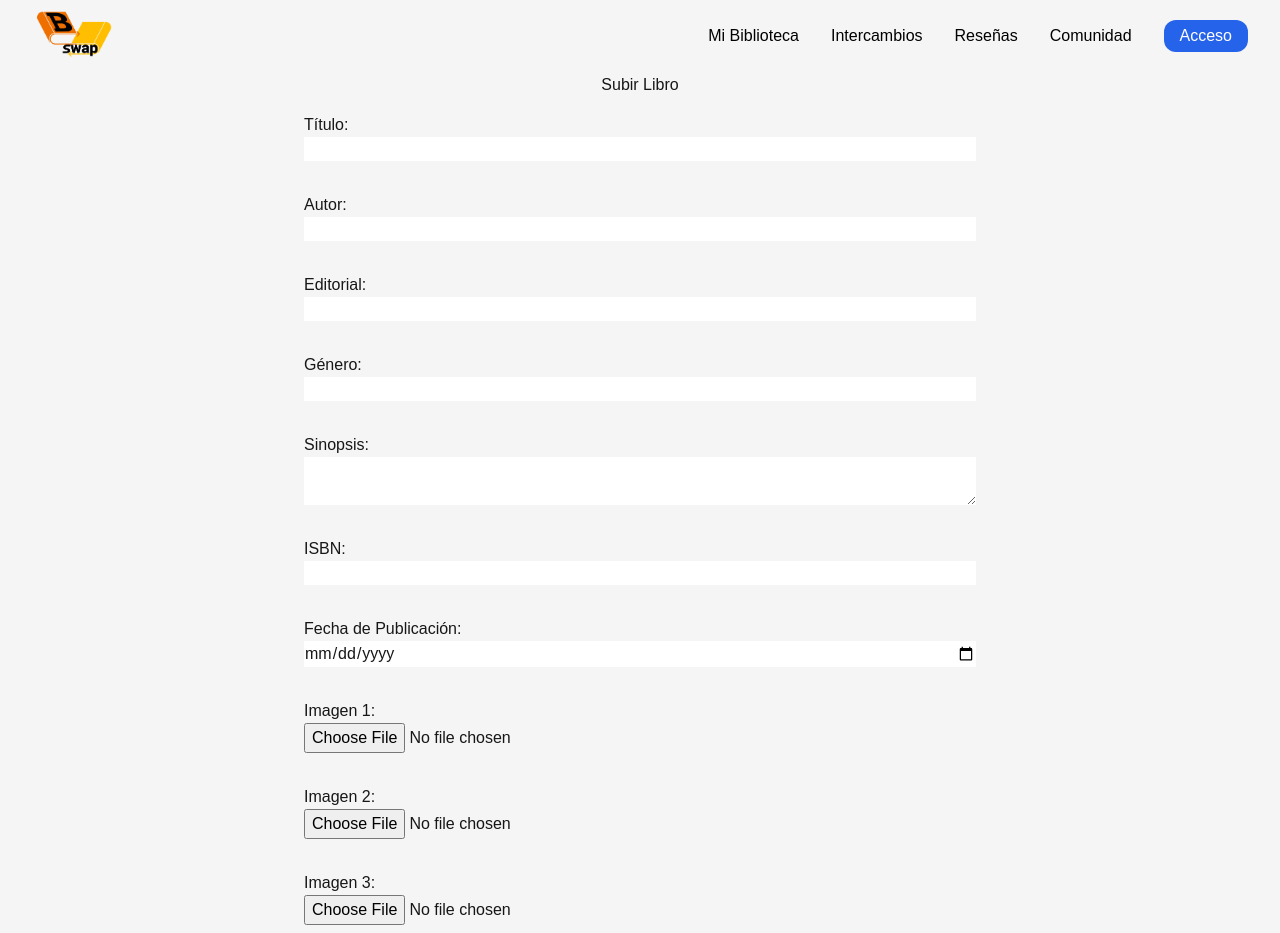
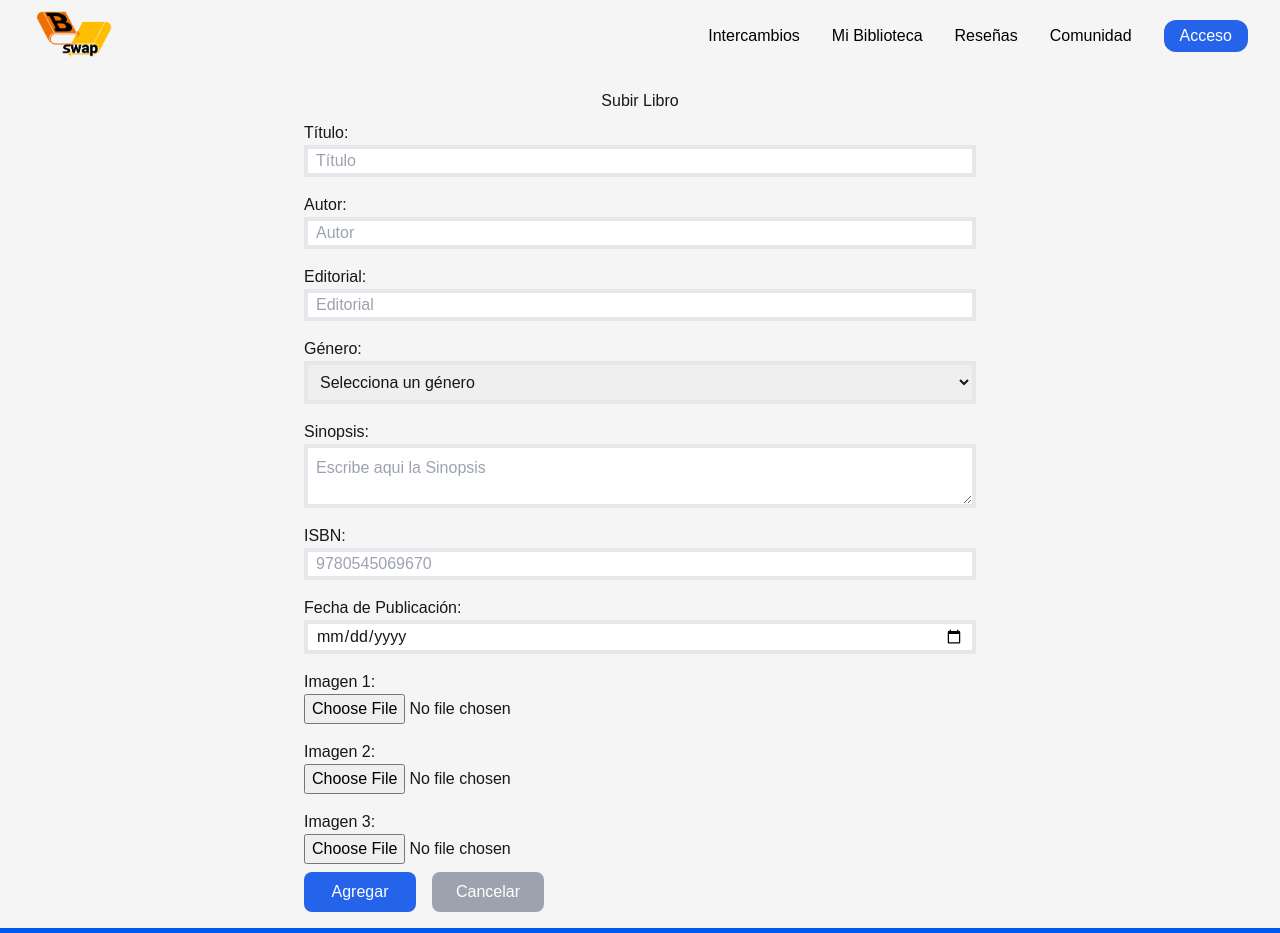
Before and after one commit to VeronicaBravoDevs/Bswap, a Next.js app in the folder frontend/: page /books/createbook in a window 1280 px wide. Shown: the top 933 px of the page. Built offline with nearby package versions, Linux system fonts and the light colour scheme.

Commit message:
feat: implement LatestBooks component and update book fetching logic

```diff
--- a/frontend/src/app/(pages)/books/[id]/page.tsx
+++ b/frontend/src/app/(pages)/books/[id]/page.tsx
@@ -23,7 +23,7 @@ async function getBookById(id: string) {
 } */
 
 export default async function BookPage({ params }: { params: { id: string } }) {
-  const { id } = params;
+  const { id } = await params;
 //agrego bootService para getBookById
 
 try {
--- a/frontend/src/app/layout.tsx
+++ b/frontend/src/app/layout.tsx
@@ -32,7 +32,7 @@ export default function RootLayout({
     <html lang="es">
       <body className={`${roboto.variable} ${robotoSerif.variable} antialiased container mx-auto`}>
         <Header />
-        <main>{children}</main>
+        <main className="my-4">{children}</main>
         <Footer/>
       </body>
     </html>
--- a/frontend/src/app/page.tsx
+++ b/frontend/src/app/page.tsx
@@ -1,11 +1,11 @@
-import CardList from "@/shared/components/ui/card-list";
+import LatestBooks from "@/features/ui/latestbooks/LatestBooks";
 import Image from "next/image";
 
 export default function Home() {
   return (
     <>
       <Image src="/bookgif.gif" width={500} height={500} alt="Fig de Personas Agarrando un libro" className="w-full" unoptimized/>
-      <CardList />
+      <LatestBooks />
     </>
   );
 }
--- a/frontend/src/features/ui/forms/createbook/CreateBookPage.tsx
+++ b/frontend/src/features/ui/forms/createbook/CreateBookPage.tsx
@@ -2,7 +2,7 @@
 import React, { useState } from "react";
 
 const CreateBookForm: React.FC = () => {
-  const [ loading, setLoading ] = useState(false);
+  const [loading, setLoading] = useState(false);
 
   const handleSubmit = async (event: React.FormEvent) => {
     event.preventDefault();
@@ -15,35 +15,35 @@ const CreateBookForm: React.FC = () => {
     console.log("Fecha actual:", fecha);
 
     try {
-
       const bodyFetch = new FormData(event.target as HTMLFormElement);
 
       const image1 = bodyFetch.get("image1");
       const image2 = bodyFetch.get("image2");
       const image3 = bodyFetch.get("image3");
 
-      if (image1 instanceof File && (image1.size === 0)) {
+      if (image1 instanceof File && image1.size === 0) {
         bodyFetch.delete("image1");
       }
-      if (image2 instanceof File && (image2.size === 0)) {
+      if (image2 instanceof File && image2.size === 0) {
         bodyFetch.delete("image2");
       }
-      if (image3 instanceof File && (image3.size === 0)) {
+      if (image3 instanceof File && image3.size === 0) {
         bodyFetch.delete("image3");
       }
 
-      //const bookResponse = await fetch("https://equipo-s21-05-m-webapp.onrender.com/books", {
-      const bookResponse = await fetch("https://equipo-s21-05-m-webapp.onrender.com/books", {
-        method: "POST",
-        //headers: { "Content-Type": "multipart/form-data" },
-        body: bodyFetch,
-      });
+      const bookResponse = await fetch(
+        "https://equipo-s21-05-m-webapp.onrender.com/books",
+        {
+          method: "POST",
+          //headers: { "Content-Type": "multipart/form-data" },
+          body: bodyFetch,
+        }
+      );
 
       if (!bookResponse.ok) throw new Error("Error al crear el libro");
       const book = await bookResponse.json();
       console.log("Libro creado:", book);
 
-      alert("Libro e imágenes subidos correctamente ✅");
     } catch (error) {
       console.error("❌ Error:", error);
     } finally {
@@ -52,37 +52,93 @@ const CreateBookForm: React.FC = () => {
   };
 
   return (
-    <form onSubmit={ handleSubmit } className="max-w-2xl mx-auto [&>div]:flex [&>div]:flex-col [&>div]:py-4">
+    <form
+      onSubmit={handleSubmit}
+      className="max-w-2xl mx-auto [&>div]:flex [&>div]:flex-col [&>div]:py-2"
+    >
       <div>
         <label htmlFor="title">Título:</label>
-        <input type="text" id="title" name="title" required />
+        <input
+          type="text"
+          id="title"
+          name="title"
+          placeholder="Título"
+          className="border-4 border-gray-200 px-2"
+          required
+        />
       </div>
       <div>
         <label htmlFor="author">Autor:</label>
-        <input type="text" id="author" name="author" required />
+        <input
+          type="text"
+          id="author"
+          name="author"
+          placeholder="Autor"
+          className="border-4 border-gray-200 px-2"
+          required
+        />
       </div>
       <div>
         <label htmlFor="publisher">Editorial:</label>
-        <input type="text" id="publisher" name="publisher" />
+        <input
+          type="text"
+          id="publisher"
+          name="publisher"
+          placeholder="Editorial"
+          className="border-4 border-gray-200 px-2"
+          required
+        />
       </div>
       <div>
         <label htmlFor="genre">Género:</label>
-        <input type="text" id="genre" name="genre" required />
+        <select
+          id="genre"
+          name="genre"
+          className="border-4 border-gray-200 p-2"
+          required
+        >
+          <option value="">Selecciona un género</option>
+          <option value="fantasia">Fantasía</option>
+          <option value="ciencia-ficcion">Ciencia Ficción</option>
+          <option value="misterio">Misterio</option>
+          <option value="terror">Terror</option>
+          <option value="romance">Romance</option>
+          <option value="aventura">Aventura</option>
+          <option value="historia">Historia</option>
+        </select>
       </div>
       <div>
         <label htmlFor="description">Sinopsis:</label>
-        <textarea id="description" name="description" required />
+        <textarea
+          id="description"
+          name="description"
+          placeholder="Escribe aqui la Sinopsis"
+          className="border-4 border-gray-200 pt-2 pl-2"
+          required
+        />
       </div>
       <div>
         <label htmlFor="isbn">ISBN:</label>
-        <input type="text" id="isbn" name="isbn" required />
+        <input
+          type="text"
+          id="isbn"
+          name="isbn"
+          placeholder="9780545069670"
+          className="border-4 border-gray-200 px-2"
+          required
+        />
       </div>
       <div>
         <label htmlFor="published">Fecha de Publicación:</label>
-        <input type="date" id="published" name="published" />
+        <input
+          type="date"
+          id="published"
+          name="published"
+          className="border-4 border-gray-200 px-2"
+        />
       </div>
 
-      {/* Imágenes */ }
+      {/* Imágenes */}
       <div>
         <label htmlFor="image1">Imagen 1:</label>
         <input type="file" id="image1" name="image1" accept="image/*" />
@@ -95,9 +151,20 @@ const CreateBookForm: React.FC = () => {
         <label htmlFor="image3">Imagen 3:</label>
         <input type="file" id="image3" name="image3" accept="image/*" />
       </div>
-      <button type="submit" disabled={ loading }>
-        { loading ? "Subiendo..." : "Crear Libro y Subir Imágenes" }
-      </button>
+        <button
+          type="submit"
+          disabled={loading}
+          className="bg-blue-600 text-white py-2 px-4 rounded-lg w-28 mr-4"
+        >
+          {loading ? "Subiendo..." : "Agregar"}
+        </button>
+        <button
+          type="submit"
+          disabled={loading}
+          className="bg-gray-400 text-white py-2 px-4 rounded-lg w-28"
+        >
+          {loading ? "Subiendo..." : "Cancelar"}
+        </button>
     </form>
   );
 };
--- a/frontend/src/features/ui/header/header.tsx
+++ b/frontend/src/features/ui/header/header.tsx
@@ -43,10 +43,10 @@ export default function Header() {
       <nav>
         <ul className="flex items-center gap-8">
           <li>
-            <Link href="/mylibrary">Mi Biblioteca</Link>
+            <Link href="/exchange">Intercambios</Link>
           </li>
           <li>
-            <Link href="/exchange">Intercambios</Link>
+            <Link href="/mylibrary">Mi Biblioteca</Link>
           </li>
           <li>
             <Link href="/reviews">Reseñas</Link>
--- /dev/null
+++ b/frontend/src/features/ui/latestbooks/LatestBooks.tsx
@@ -0,0 +1,13 @@
+import CardList from "@/shared/components/ui/card-list";
+
+const LatestBooks: React.FC = () => {
+
+    const quantity = 6;
+
+    return (
+        <CardList quantity={quantity} />
+
+    )
+}
+
+export default LatestBooks;
--- a/frontend/src/shared/components/common/card-book.tsx
+++ b/frontend/src/shared/components/common/card-book.tsx
@@ -7,17 +7,20 @@ interface CardBookProps {
 }
 
 export default function CardBook({ book }: CardBookProps) {
-  console.log(book);
   return (
     <Link href={`/books/${book.id}`}>
-      <div className="bg-bwhite border-2 border-gray-400 p-8">
-
-            <Image
-              src={book.cover && book.cover.trim() !== "" ? book.cover : "/imagenprueba.png"}
-              alt={`Imagen del Libro ${book.title}`}
-              width={300}
-              height={500}
-            />
+      <div className="bg-bwhite border-2 border-gray-400 p-8 h-full ">
+        <Image
+          src={
+            book.cover && book.cover.trim() !== ""
+              ? book.cover
+              : "/imagenprueba.png"
+          }
+          alt={`Imagen del Libro ${book.title}`}
+          width={250}
+          height={400}
+          className="w-[250px] h-[400px] object-cover"
+        />
         {book.author && <p>{book.author}</p>}
         {book.title && <p>{book.title}</p>}
       </div>
--- a/frontend/src/shared/components/ui/card-list.tsx
+++ b/frontend/src/shared/components/ui/card-list.tsx
@@ -5,21 +5,27 @@ import CardBook from "@/shared/components/common/card-book";
 import Loading from "@/shared/components/common/Loading";
 import Error from "@/shared/components/common/Error";
 
-const CardList: React.FC = () => {
-  const { data: books, loading, error } = useBooks();
+interface CardListProps {
+  quantity?: number;
+}
+
+const CardList: React.FC<CardListProps> = ({ quantity }) => {
+  const { data: books, loading, error } = useBooks(quantity);
+
+  console.log(books);
 
   if (loading) return <Loading />;
-  if(error) return <Error message={error}/>;
+  if (error) return <Error message={error} />;
 
   return (
     <div className="flex flex-wrap justify-around gap-8 my-16">
-      { books.length === 0 ? (
+      {books.length === 0 ? (
         <div>Aún no hay libros cargados</div>
       ) : (
-        books.map((book) => <CardBook key={ book.id } book={ book } />)
-      ) }
+        books.map((book) => <CardBook key={book.id} book={book} />)
+      )}
     </div>
   );
-}
+};
 
 export default CardList;
--- a/frontend/src/shared/hooks/useBooks.tsx
+++ b/frontend/src/shared/hooks/useBooks.tsx
@@ -4,25 +4,34 @@ import { useEffect, useState } from "react";
 import { bootServices } from "../services/books/booksService";
 import { Book } from "@/app/interface/book";
 
-export function useBooks(): { data: Book[], loading: boolean, error: string | null } {
-  const {getBooks} = bootServices;
-  const [ books, setBooks ] = useState<Book[]>([]);
-  const [ error, setError ] = useState<string | null>(null);
-  const [ loading, setLoading ] = useState<boolean>(true);
+export function useBooks(quantity?: number): {
+  data: Book[];
+  loading: boolean;
+  error: string | null;
+} {
+  const { getBooks } = bootServices;
+  const [books, setBooks] = useState<Book[]>([]);
+  const [error, setError] = useState<string | null>(null);
+  const [loading, setLoading] = useState<boolean>(true);
 
   useEffect(() => {
-    const loadBooks = async  () => {
-   try{ const result = await  getBooks();
-       // const filteredBooks = result.filter( (book: Book)=> book.exchange_available );
-    setBooks(result);
-   } catch(error) {
-    setError(error instanceof Error ? error.message : "Unknown error");
-   }finally  {
-      setLoading(false);
-    } };
+    const loadBooks = async () => {
+      try {
+        const result = await getBooks();
+
+        // Si quantity está definido, limitamos la cantidad de libros
+        const filteredBooks = quantity ? result.slice(0, quantity) : result;
+
+        setBooks(filteredBooks);
+      } catch (error) {
+        setError(error instanceof Error ? error.message : "Unknown error");
+      } finally {
+        setLoading(false);
+      }
+    };
 
     loadBooks();
-  }, [getBooks]);
+  }, [getBooks, quantity]); // Dependemos de quantity también para recargar si cambia
 
   return { data: books, loading, error };
 }
--- a/frontend/src/shared/services/books/booksService.tsx
+++ b/frontend/src/shared/services/books/booksService.tsx
@@ -3,26 +3,30 @@ import { Book } from "@/app/interface/book";
 class BootServices {
   Books: Book[] = [];
 
-  getBooks = async (): Promise<Book[]> => {
+  getBooks = async (quantity?: number): Promise<Book[]> => {
+    const url = quantity
+      ? `https://equipo-s21-05-m-webapp.onrender.com/books?quantity=${quantity}`
+      : "https://equipo-s21-05-m-webapp.onrender.com/books";
 
-    const response = await fetch("https://equipo-s21-05-m-webapp.onrender.com/books").then((res) => res.json()).then((res) => {
-
+    const response = await fetch(url)
+      .then((res) => res.json())
+      .then((res) => {
         const { data } = res as { data: Book[] };
-
         return data ?? [];
-    }
-    ).catch((error) => {
+      })
+      .catch((error) => {
         console.error("❌ ~ getBooks ~ error:", error);
         return [];
-    }
-    );
+      });
 
     return response;
-  }
+  };
 
   getBookById = async (bookId: string) => {
     try {
-      const res = await fetch(`https://equipo-s21-05-m-webapp.onrender.com/books/${bookId}`);
+      const res = await fetch(
+        `https://equipo-s21-05-m-webapp.onrender.com/books/${bookId}`
+      );
 
       if (!res.ok) {
         throw new Error(`Error fetching book: ${res.status} ${res.statusText}`);
@@ -35,7 +39,7 @@ class BootServices {
       console.error("❌ ~ getBookById ~ error:", error);
       return {};
     }
-  }
+  };
 
   setBook = (book: Book) => {
     fetch("https://equipo-s21-05-m-webapp.onrender.com/books", {
@@ -44,30 +48,32 @@ class BootServices {
         "Content-Type": "application/json",
       },
       body: JSON.stringify(book),
-    }).then((res) => {
+    })
+      .then((res) => {
         res.json();
-    }
-    ).then((response) => {
+      })
+      .then((response) => {
         console.log("✅ ~ setBook ~ response:", response);
-    }).catch((error) => {
+      })
+      .catch((error) => {
         console.error("❌ ~ setBook ~ error:", error);
-    }
-    );
-  }
+      });
+  };
 
   deleteBook = (bookId: string) => {
     fetch(`https://equipo-s21-05-m-webapp.onrender.com/books/${bookId}`, {
       method: "DELETE",
-    }).then((res) => {
+    })
+      .then((res) => {
         res.json();
-    }
-    ).then((response) => {
+      })
+      .then((response) => {
         console.log("✅ ~ deleteBook ~ response:", response);
-    }).catch((error) => {
+      })
+      .catch((error) => {
         console.error("❌ ~ deleteBook ~ error:", error);
-    }
-    );
-  }
+      });
+  };
 
   updateBook = (book: Book) => {
     fetch(`https://equipo-s21-05-m-webapp.onrender.com/books/${book.id}`, {
@@ -76,16 +82,17 @@ class BootServices {
         "Content-Type": "application/json",
       },
       body: JSON.stringify(book),
-    }).then((res) => {
+    })
+      .then((res) => {
         res.json();
-    }
-    ).then((response) => {
+      })
+      .then((response) => {
         console.log("✅ ~ updateBook ~ response:", response);
-    }).catch((error) => {
+      })
+      .catch((error) => {
         console.error("❌ ~ updateBook ~ error:", error);
-    }
-    );
-  }
+      });
+  };
 }
 
 export const bootServices = new BootServices();
```
Also changed, not shown: frontend/src/features/ui/forms/createbook/CreateBookForm.tsx (deleted). Lines whose indentation alone changed are shown as unchanged.
